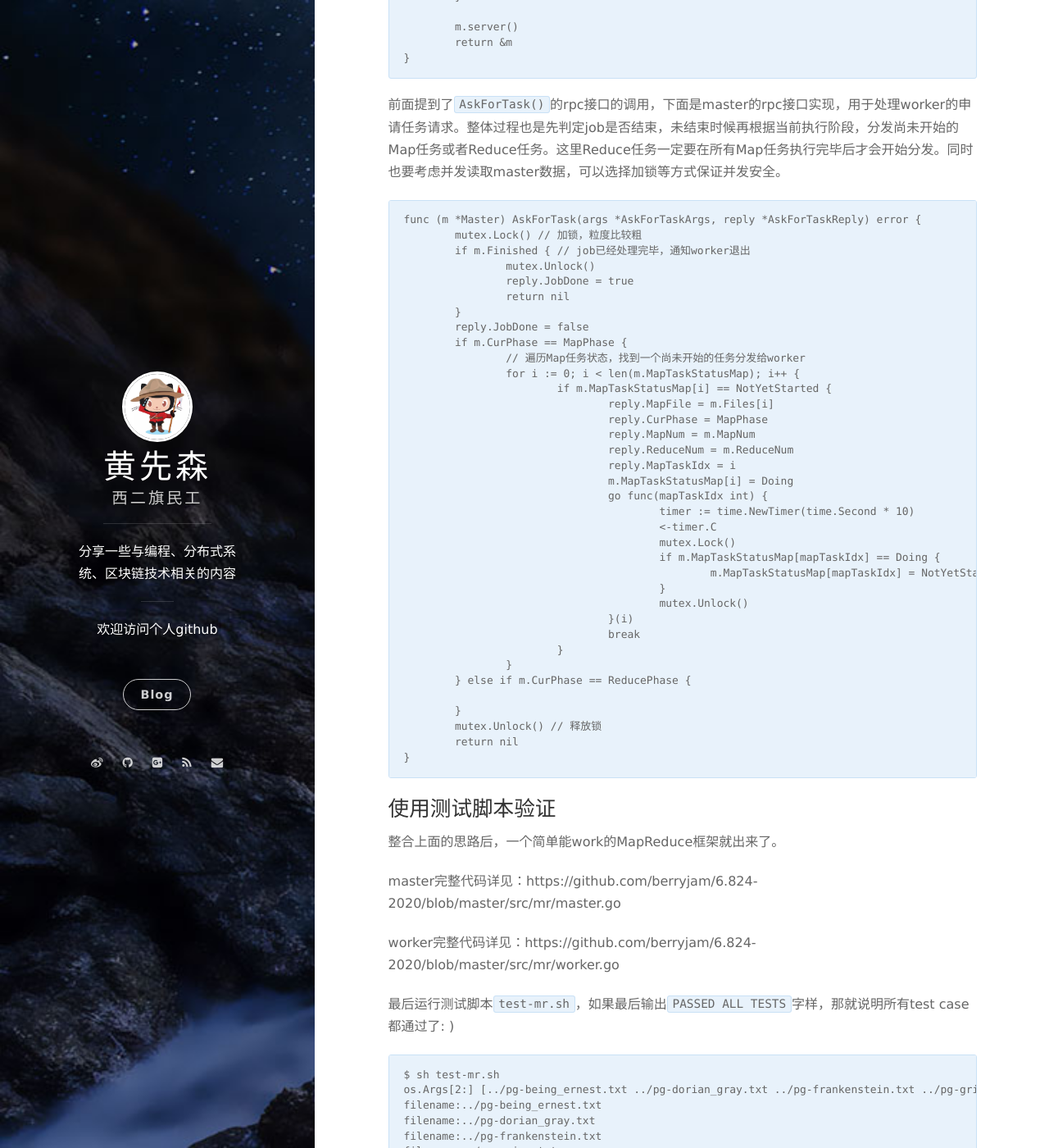
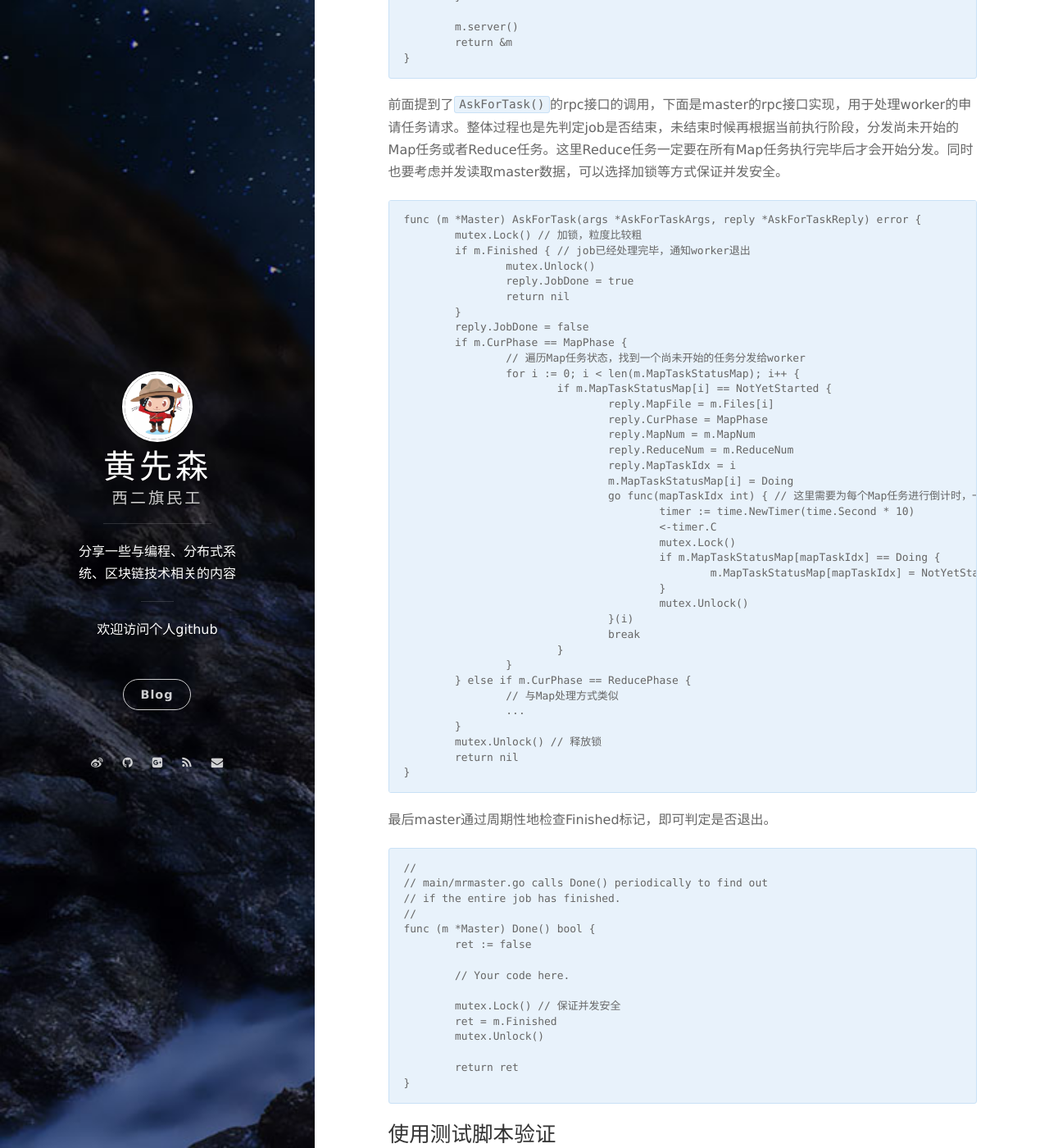
Before and after one commit to berryjam/berryjam.github.io, a Jekyll site: the page built from _posts/2020-09-12-6.824分布式系统课程系列(一):开篇&MapReduce介绍及框架实现.md, in a window 1280 px wide and 1400 px high, scrolled down 11161 px. Shown: the whole window at 82% size. Built offline with Jekyll 4.4.1, drawn with Linux system fonts in a browser that asks for light colours; nearby versions of some CDN libraries; comment, search, counter and statistics services are not loaded.

Commit message:
Update 2020-09-12-6.824分布式系统课程系列(一):开篇&MapReduce介绍及框架实现.md

````diff
--- a/_posts/2020-09-12-6.824分布式系统课程系列(一):开篇&MapReduce介绍及框架实现.md
+++ b/_posts/2020-09-12-6.824分布式系统课程系列(一):开篇&MapReduce介绍及框架实现.md
@@ -466,7 +466,7 @@ func (m *Master) AskForTask(args *AskForTaskArgs, reply *AskForTaskReply) error
 				reply.ReduceNum = m.ReduceNum
 				reply.MapTaskIdx = i
 				m.MapTaskStatusMap[i] = Doing
-				go func(mapTaskIdx int) {
+				go func(mapTaskIdx int) { // 这里需要为每个Map任务进行倒计时，一旦任务执行超过10秒，便标记未尚未开始，等待下次重新执行
 					timer := time.NewTimer(time.Second * 10)
 					<-timer.C
 					mutex.Lock()
@@ -479,10 +479,33 @@ func (m *Master) AskForTask(args *AskForTaskArgs, reply *AskForTaskReply) error
 			}
 		}
 	} else if m.CurPhase == ReducePhase {
-
+		// 与Map处理方式类似
+		...
 	}
 	mutex.Unlock() // 释放锁
 	return nil
+}
+```
+
+
+
+最后master通过周期性地检查Finished标记，即可判定是否退出。
+
+```
+//
+// main/mrmaster.go calls Done() periodically to find out
+// if the entire job has finished.
+//
+func (m *Master) Done() bool {
+	ret := false
+
+	// Your code here.
+
+	mutex.Lock() // 保证并发安全
+	ret = m.Finished
+	mutex.Unlock()
+
+	return ret
 }
 ```
 
````
